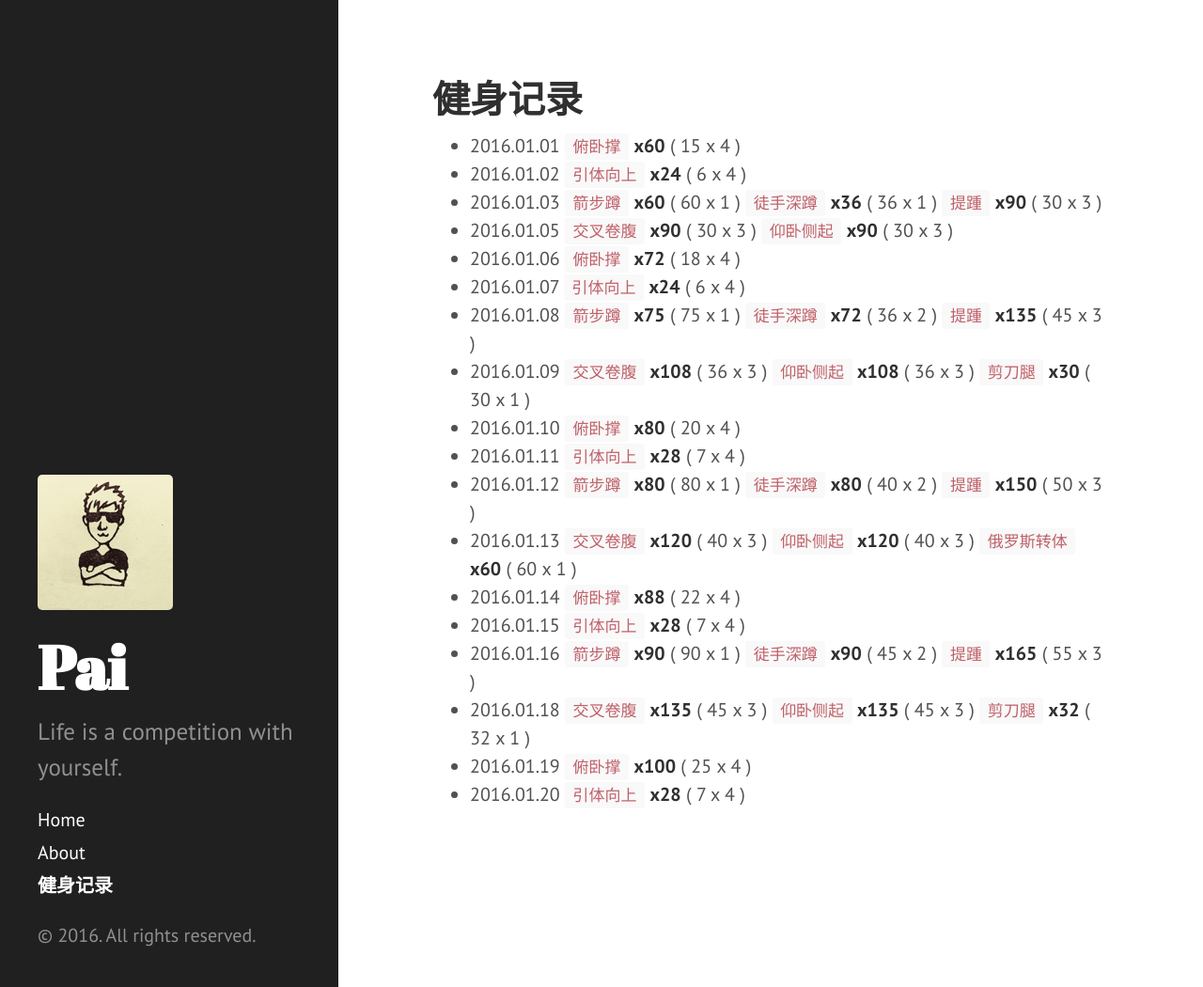
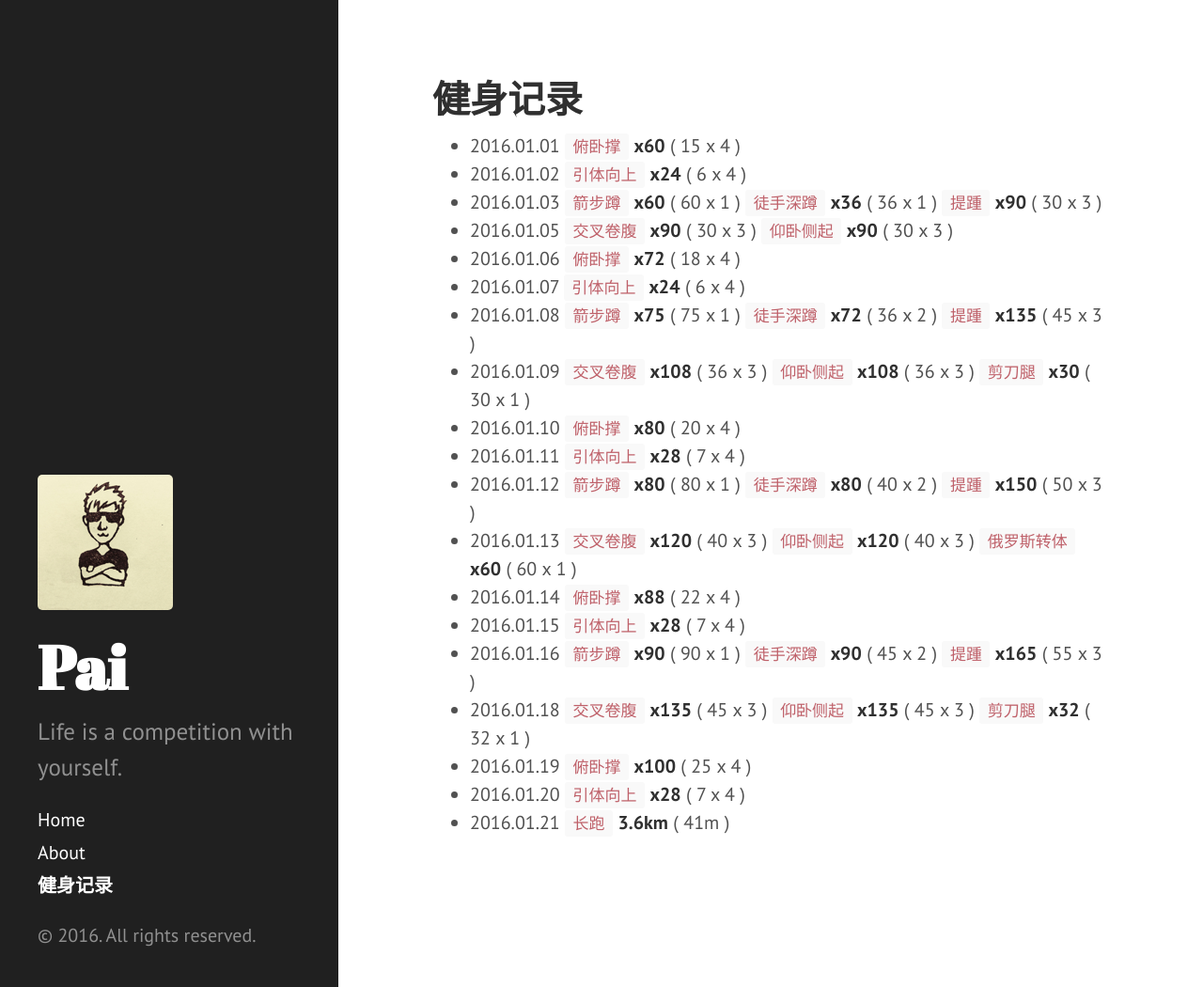
Before and after one commit to dragon8897/dragon8897.github.io, a Jekyll site: the page built from fitness.md, in a window 1280 px wide and 1050 px high. Shown: the whole window at 94% size. Built offline with Jekyll 4.4.1, drawn with Linux system fonts in a browser that asks for light colours; Markdown is read by kramdown in place of the engine named in the settings.

Commit message:
add fitness record.

```diff
--- a/fitness.md
+++ b/fitness.md
@@ -22,3 +22,4 @@ title: 健身记录
 - 2016.01.18 `交叉卷腹` **x135** ( 45 x 3 ) `仰卧侧起` **x135** ( 45 x 3 ) `剪刀腿` **x32** ( 32 x 1 )
 - 2016.01.19 `俯卧撑` **x100** ( 25 x 4 )
 - 2016.01.20 `引体向上` **x28** ( 7 x 4 )
+- 2016.01.21 `长跑` **3.6km** ( 41m )
```
